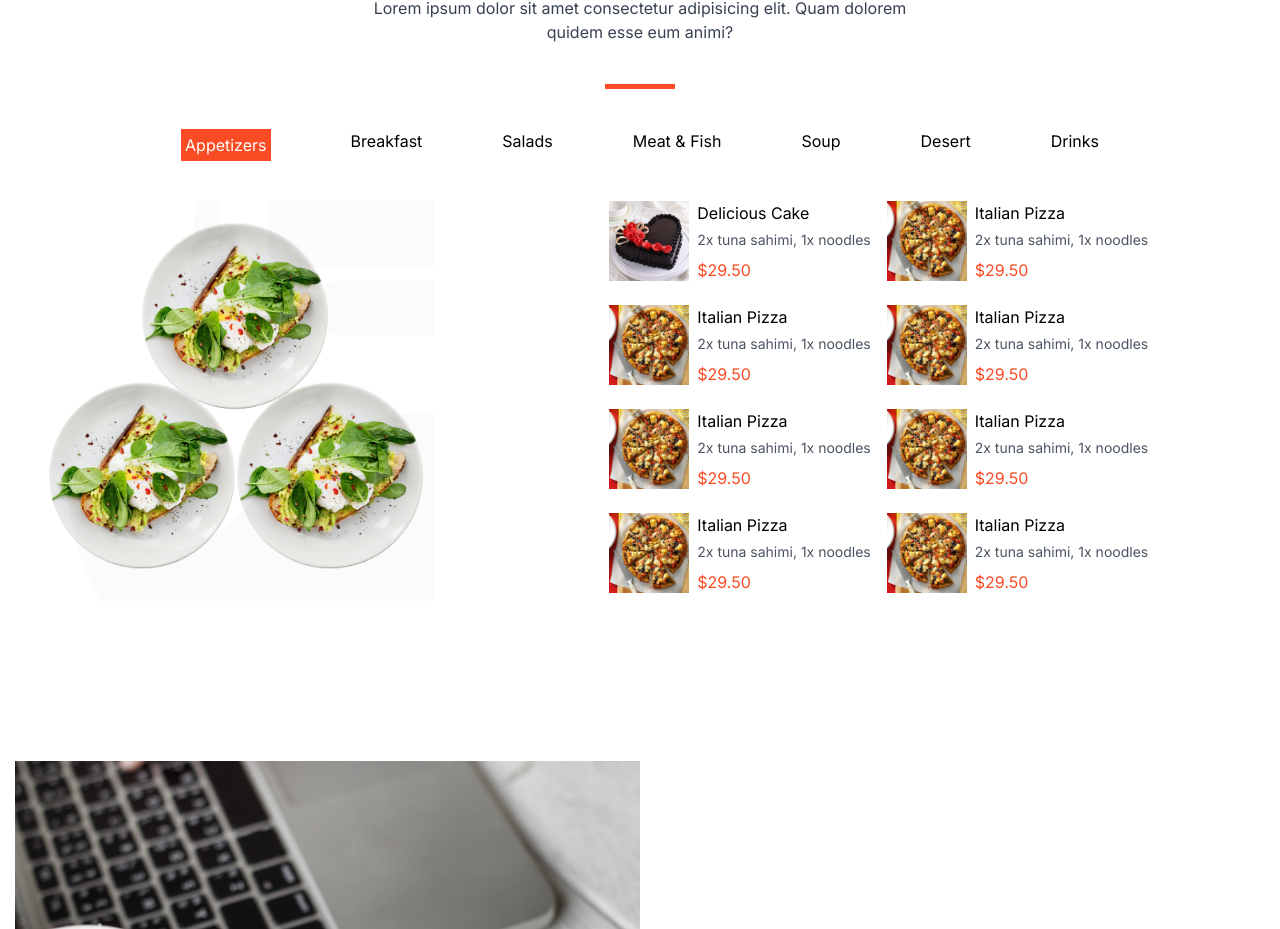
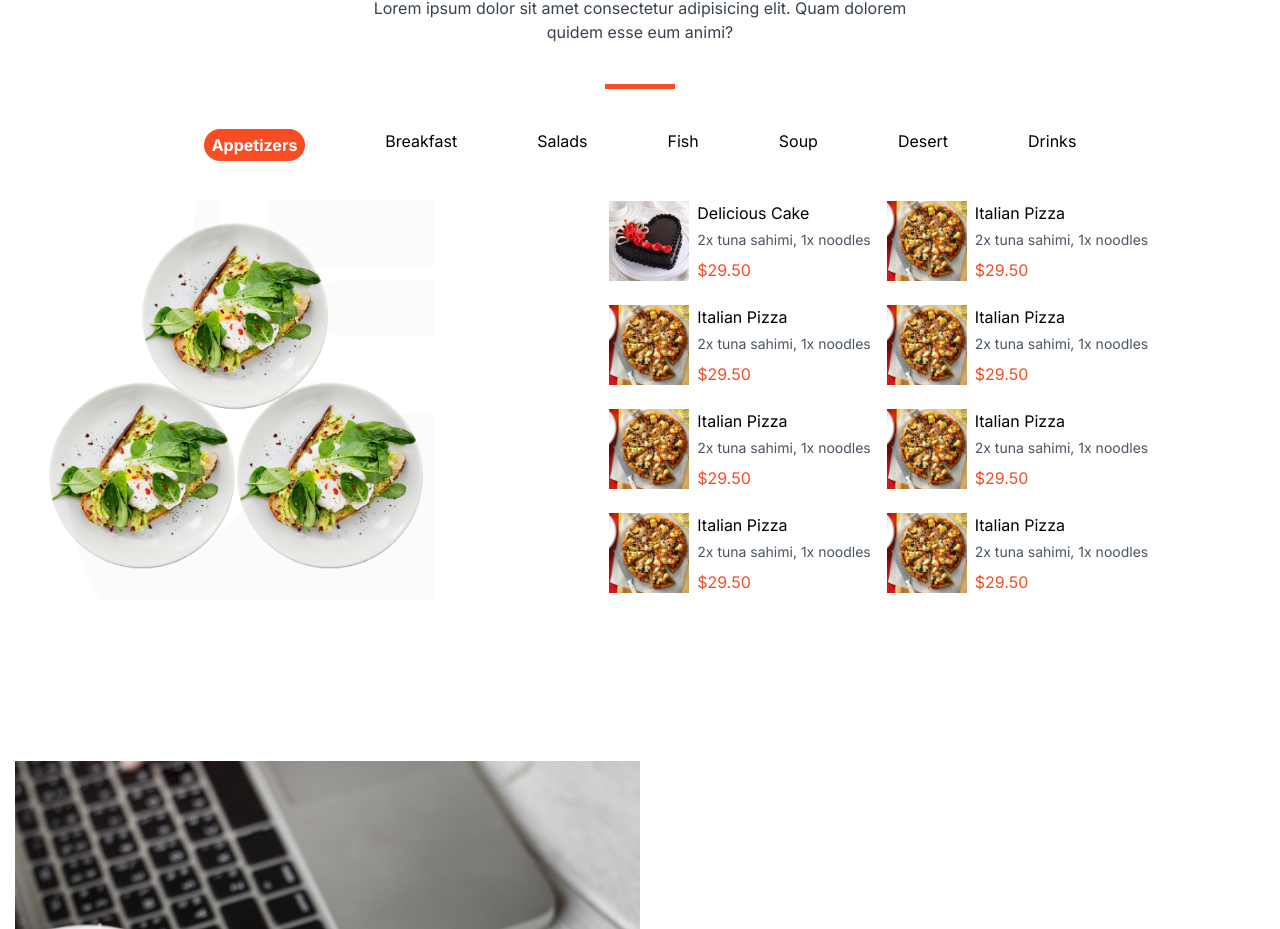
Before and after one commit to byiringiroscar/Food-app-with-nextjs-tailwind, a Next.js app: page / in a window 1280 px wide. Shown: the part 2740-3669 px from the top of the page. Built offline with nearby package versions, Linux system fonts and the light colour scheme.

Commit message:
Add dynamic data

```diff
--- a/src/components/Menu.tsx
+++ b/src/components/Menu.tsx
@@ -1,60 +1,52 @@
-import React from 'react'
+"use client";
+import React, { useState } from 'react'
 import Dash from "./Dash";
 import Image from "next/image";
 import MenuCard from './MenuCard';
+import menuData from '../data/food.json';
 
-const menuData = [
-    {
-      img: "/cake.avif",
-      title: "Delicious Cake",
-      desc: "2x tuna sahimi, 1x noodles",
-      price: "$29.50",
-    },
-    {
-      img: "/pizza.jpg",
-      title: "Italian Pizza",
-      desc: "2x tuna sahimi, 1x noodles",
-      price: "$29.50",
-    },
-    {
-      img: "/pizza.jpg",
-      title: "Italian Pizza",
-      desc: "2x tuna sahimi, 1x noodles",
-      price: "$29.50",
-    },
-    {
-      img: "/pizza.jpg",
-      title: "Italian Pizza",
-      desc: "2x tuna sahimi, 1x noodles",
-      price: "$29.50",
-    },
-    {
-      img: "/pizza.jpg",
-      title: "Italian Pizza",
-      desc: "2x tuna sahimi, 1x noodles",
-      price: "$29.50",
-    },
-    {
-      img: "/pizza.jpg",
-      title: "Italian Pizza",
-      desc: "2x tuna sahimi, 1x noodles",
-      price: "$29.50",
-    },
-    {
-      img: "/pizza.jpg",
-      title: "Italian Pizza",
-      desc: "2x tuna sahimi, 1x noodles",
-      price: "$29.50",
-    },
-    {
-      img: "/pizza.jpg",
-      title: "Italian Pizza",
-      desc: "2x tuna sahimi, 1x noodles",
-      price: "$29.50",
-    },
-  ];
+interface MenuItem {
+  img: string;
+  title: string;
+  desc: string;
+  price: string;
+}
+
+// Define a type for valid keys
+type MenuDataKey = 'appetizers' | 'breakfast' | 'salads' | 'fish' | 'soup' | 'desert' | 'drinks';
+
+// Use the defined type for the key in PropsType
+interface PropsType {
+  [key: string]: MenuItem[];
+  appetizers: MenuItem[];
+  breakfast: MenuItem[];
+  salads: MenuItem[];
+  fish: MenuItem[];
+  soup: MenuItem[];
+  desert: MenuItem[];
+  drinks: MenuItem[];
+}
 
 const Menu = () => {
+  const [items, setItems] = useState<MenuItem[]>(menuData.appetizers);
+  const [active, setActive] = useState<MenuDataKey>('appetizers');
+    const changeTab = (key: MenuDataKey) => {
+      // filter data  based on key
+      const filteredData: MenuItem[] = menuData[key];
+      // update state
+      setItems(filteredData);
+      setActive(key);
+    }
+    const tabs = [
+        { key: 'appetizers', title: 'Appetizers' },
+        { key: 'breakfast', title: 'Breakfast' },
+        { key: 'salads', title: 'Salads' },
+        { key: 'fish', title: 'Fish' },
+        { key: 'soup', title: 'Soup' },
+        { key: 'desert', title: 'Desert' },
+        { key: 'drinks', title: 'Drinks' },
+    ]
+
   return (
     <div className='container pt-40'>
         <div className="space-y-4 w-fit mx-auto text-center">
@@ -71,13 +63,14 @@ const Menu = () => {
             </div>
         </div>
         <ul className="mt-10 hidden sm:flex gap-6 md:gap-10 lg:gap-20 w-fit mx-auto">
-            <li className="bg-accent text-white p-1">Appetizers</li>
-            <li>Breakfast</li>
-            <li>Salads</li>
-            <li>Meat & Fish</li>
-            <li>Soup</li>
-            <li>Desert</li>
-            <li>Drinks</li>
+            {tabs.map((tab: any) => (
+              <li
+              key={tab.key}
+              className={`cursor-pointer ${active === tab.key ? 'bg-accent text-white p-1 rounded-2xl px-2 font-bold' : ''}`}
+              onClick={() => changeTab(tab.key)}
+              >
+                {tab.title}</li>
+            ))}
         </ul>
         <div className="grid lg:grid-cols-[35%,1fr] gap-10 pt-10">
                 <div className="w-fit mx-auto">
@@ -91,7 +84,7 @@ const Menu = () => {
                 </div>
 
                 <div className="grid w-fit mx-auto sm:grid-cols-2 gap-4">
-                {menuData.map((item, index) => (
+                {items.map((item, index) => (
                     <MenuCard
                     key={index}
                     img={item.img}
--- /dev/null
+++ b/src/data/food.json
@@ -0,0 +1,352 @@
+{
+    "appetizers": [
+        {
+            "img": "/cake.avif",
+            "title": "Delicious Cake",
+            "desc": "2x tuna sahimi, 1x noodles",
+            "price": "$29.50"
+        },
+        {
+            "img": "/pizza.jpg",
+            "title": "Italian Pizza",
+            "desc": "2x tuna sahimi, 1x noodles",
+            "price": "$29.50"
+        },
+        {
+            "img": "/pizza.jpg",
+            "title": "Italian Pizza",
+            "desc": "2x tuna sahimi, 1x noodles",
+            "price": "$29.50"
+        },
+        {
+            "img": "/pizza.jpg",
+            "title": "Italian Pizza",
+            "desc": "2x tuna sahimi, 1x noodles",
+            "price": "$29.50"
+        },
+        {
+            "img": "/pizza.jpg",
+            "title": "Italian Pizza",
+            "desc": "2x tuna sahimi, 1x noodles",
+            "price": "$29.50"
+        },
+        {
+            "img": "/pizza.jpg",
+            "title": "Italian Pizza",
+            "desc": "2x tuna sahimi, 1x noodles",
+            "price": "$29.50"
+        },
+        {
+            "img": "/pizza.jpg",
+            "title": "Italian Pizza",
+            "desc": "2x tuna sahimi, 1x noodles",
+            "price": "$29.50"
+        },
+        {
+            "img": "/pizza.jpg",
+            "title": "Italian Pizza",
+            "desc": "2x tuna sahimi, 1x noodles",
+            "price": "$29.50"
+        }
+    ],
+    "breakfast": [
+        {
+            "img": "/cake.avif",
+            "title": "Delicious Cake",
+            "desc": "2x tuna sahimi, 1x noodles",
+            "price": "$29.50"
+        },
+        {
+            "img": "/pizza.jpg",
+            "title": "Italian Pizza",
+            "desc": "2x tuna sahimi, 1x noodles",
+            "price": "$29.50"
+        },
+        {
+            "img": "/pizza.jpg",
+            "title": "Italian Pizza",
+            "desc": "2x tuna sahimi, 1x noodles",
+            "price": "$29.50"
+        },
+        {
+            "img": "/pizza.jpg",
+            "title": "Italian Pizza",
+            "desc": "2x tuna sahimi, 1x noodles",
+            "price": "$29.50"
+        },
+        {
+            "img": "/pizza.jpg",
+            "title": "Italian Pizza",
+            "desc": "2x tuna sahimi, 1x noodles",
+            "price": "$29.50"
+        },
+        {
+            "img": "/pizza.jpg",
+            "title": "Italian Pizza",
+            "desc": "2x tuna sahimi, 1x noodles",
+            "price": "$29.50"
+        },
+        {
+            "img": "/pizza.jpg",
+            "title": "Italian Pizza",
+            "desc": "2x tuna sahimi, 1x noodles",
+            "price": "$29.50"
+        },
+        {
+            "img": "/pizza.jpg",
+            "title": "Italian Pizza",
+            "desc": "2x tuna sahimi, 1x noodles",
+            "price": "$29.50"
+        }
+    ],
+    "salads": [
+      {
+          "img": "/cake.avif",
+          "title": "Delicious Cake",
+          "desc": "2x tuna sahimi, 1x noodles",
+          "price": "$29.50"
+      },
+      {
+          "img": "/pizza.jpg",
+          "title": "Italian Pizza",
+          "desc": "2x tuna sahimi, 1x noodles",
+          "price": "$29.50"
+      },
+      {
+          "img": "/pizza.jpg",
+          "title": "Italian Pizza",
+          "desc": "2x tuna sahimi, 1x noodles",
+          "price": "$29.50"
+      },
+      {
+          "img": "/pizza.jpg",
+          "title": "Italian Pizza",
+          "desc": "2x tuna sahimi, 1x noodles",
+          "price": "$29.50"
+      },
+      {
+          "img": "/pizza.jpg",
+          "title": "Italian Pizza",
+          "desc": "2x tuna sahimi, 1x noodles",
+          "price": "$29.50"
+      },
+      {
+          "img": "/pizza.jpg",
+          "title": "Italian Pizza",
+          "desc": "2x tuna sahimi, 1x noodles",
+          "price": "$29.50"
+      },
+      {
+          "img": "/pizza.jpg",
+          "title": "Italian Pizza",
+          "desc": "2x tuna sahimi, 1x noodles",
+          "price": "$29.50"
+      },
+      {
+          "img": "/pizza.jpg",
+          "title": "Italian Pizza",
+          "desc": "2x tuna sahimi, 1x noodles",
+          "price": "$29.50"
+      }
+    ],
+    "fish": [
+        {
+            "img": "/cake.avif",
+            "title": "Delicious Cake",
+            "desc": "2x tuna sahimi, 1x noodles",
+            "price": "$29.50"
+        },
+        {
+            "img": "/pizza.jpg",
+            "title": "Italian Pizza",
+            "desc": "2x tuna sahimi, 1x noodles",
+            "price": "$29.50"
+        },
+        {
+            "img": "/pizza.jpg",
+            "title": "Italian Pizza",
+            "desc": "2x tuna sahimi, 1x noodles",
+            "price": "$29.50"
+        },
+        {
+            "img": "/pizza.jpg",
+            "title": "Italian Pizza",
+            "desc": "2x tuna sahimi, 1x noodles",
+            "price": "$29.50"
+        },
+        {
+            "img": "/pizza.jpg",
+            "title": "Italian Pizza",
+            "desc": "2x tuna sahimi, 1x noodles",
+            "price": "$29.50"
+        },
+        {
+            "img": "/pizza.jpg",
+            "title": "Italian Pizza",
+            "desc": "2x tuna sahimi, 1x noodles",
+            "price": "$29.50"
+        },
+        {
+            "img": "/pizza.jpg",
+            "title": "Italian Pizza",
+            "desc": "2x tuna sahimi, 1x noodles",
+            "price": "$29.50"
+        },
+        {
+            "img": "/pizza.jpg",
+            "title": "Italian Pizza",
+            "desc": "2x tuna sahimi, 1x noodles",
+            "price": "$29.50"
+        }
+    ],
+    "soup": [
+        {
+            "img": "/cake.avif",
+            "title": "Delicious Cake",
+            "desc": "2x tuna sahimi, 1x noodles",
+            "price": "$29.50"
+        },
+        {
+            "img": "/pizza.jpg",
+            "title": "Italian Pizza",
+            "desc": "2x tuna sahimi, 1x noodles",
+            "price": "$29.50"
+        },
+        {
+            "img": "/pizza.jpg",
+            "title": "Italian Pizza",
+            "desc": "2x tuna sahimi, 1x noodles",
+            "price": "$29.50"
+        },
+        {
+            "img": "/pizza.jpg",
+            "title": "Italian Pizza",
+            "desc": "2x tuna sahimi, 1x noodles",
+            "price": "$29.50"
+        },
+        {
+            "img": "/pizza.jpg",
+            "title": "Italian Pizza",
+            "desc": "2x tuna sahimi, 1x noodles",
+            "price": "$29.50"
+        },
+        {
+            "img": "/pizza.jpg",
+            "title": "Italian Pizza",
+            "desc": "2x tuna sahimi, 1x noodles",
+            "price": "$29.50"
+        },
+        {
+            "img": "/pizza.jpg",
+            "title": "Italian Pizza",
+            "desc": "2x tuna sahimi, 1x noodles",
+            "price": "$29.50"
+        },
+        {
+            "img": "/pizza.jpg",
+            "title": "Italian Pizza",
+            "desc": "2x tuna sahimi, 1x noodles",
+            "price": "$29.50"
+        }
+    ],
+    "desert": [
+        {
+            "img": "/cake.avif",
+            "title": "Delicious Cake",
+            "desc": "2x tuna sahimi, 1x noodles",
+            "price": "$29.50"
+        },
+        {
+            "img": "/pizza.jpg",
+            "title": "Italian Pizza",
+            "desc": "2x tuna sahimi, 1x noodles",
+            "price": "$29.50"
+        },
+        {
+            "img": "/pizza.jpg",
+            "title": "Italian Pizza",
+            "desc": "2x tuna sahimi, 1x noodles",
+            "price": "$29.50"
+        },
+        {
+            "img": "/pizza.jpg",
+            "title": "Italian Pizza",
+            "desc": "2x tuna sahimi, 1x noodles",
+            "price": "$29.50"
+        },
+        {
+            "img": "/pizza.jpg",
+            "title": "Italian Pizza",
+            "desc": "2x tuna sahimi, 1x noodles",
+            "price": "$29.50"
+        },
+        {
+            "img": "/pizza.jpg",
+            "title": "Italian Pizza",
+            "desc": "2x tuna sahimi, 1x noodles",
+            "price": "$29.50"
+        },
+        {
+            "img": "/pizza.jpg",
+            "title": "Italian Pizza",
+            "desc": "2x tuna sahimi, 1x noodles",
+            "price": "$29.50"
+        },
+        {
+            "img": "/pizza.jpg",
+            "title": "Italian Pizza",
+            "desc": "2x tuna sahimi, 1x noodles",
+            "price": "$29.50"
+        }
+    ],
+    "drinks": [
+      {
+          "img": "/cake.avif",
+          "title": "Delicious Cake",
+          "desc": "2x tuna sahimi, 1x noodles",
+          "price": "$29.50"
+      },
+      {
+          "img": "/pizza.jpg",
+          "title": "Italian Pizza",
+          "desc": "2x tuna sahimi, 1x noodles",
+          "price": "$29.50"
+      },
+      {
+          "img": "/pizza.jpg",
+          "title": "Italian Pizza",
+          "desc": "2x tuna sahimi, 1x noodles",
+          "price": "$29.50"
+      },
+      {
+          "img": "/pizza.jpg",
+          "title": "Italian Pizza",
+          "desc": "2x tuna sahimi, 1x noodles",
+          "price": "$29.50"
+      },
+      {
+          "img": "/pizza.jpg",
+          "title": "Italian Pizza",
+          "desc": "2x tuna sahimi, 1x noodles",
+          "price": "$29.50"
+      },
+      {
+          "img": "/pizza.jpg",
+          "title": "Italian Pizza",
+          "desc": "2x tuna sahimi, 1x noodles",
+          "price": "$29.50"
+      },
+      {
+          "img": "/pizza.jpg",
+          "title": "Italian Pizza",
+          "desc": "2x tuna sahimi, 1x noodles",
+          "price": "$29.50"
+      },
+      {
+          "img": "/pizza.jpg",
+          "title": "Italian Pizza",
+          "desc": "2x tuna sahimi, 1x noodles",
+          "price": "$29.50"
+      }
+    ]
+}
```
